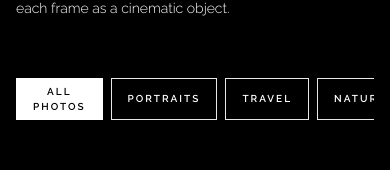
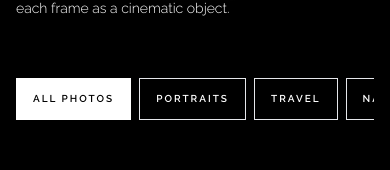
Before and after one commit to thakkar10/portfolio, a Next.js app: page /photography in a window 390 px wide. Shown: the part 363-533 px from the top of the page. Built offline with nearby package versions, Linux system fonts and the light colour scheme; no server answers.

Commit message:
Fix mobile photography filters

```diff
--- a/src/app/photography/page.js
+++ b/src/app/photography/page.js
@@ -72,13 +72,13 @@ function PhotographyContent() {
           transition={{ delay: 0.2, duration: 0.65, ease: [0.16, 1, 0.3, 1] }}
           className="mb-14 overflow-x-auto [scrollbar-width:none] [&::-webkit-scrollbar]:hidden"
         >
-          <div className="mx-auto flex w-max max-w-full items-center gap-2">
+          <div className="mx-auto flex w-max min-w-full items-center gap-2 sm:justify-center">
             {categories.map((cat) => (
               <button
                 key={cat}
                 type="button"
                 onClick={() => setSelectedCategory(cat)}
-                className={`min-h-[42px] border px-4 text-[10px] font-semibold uppercase tracking-[0.2em] transition-all ${
+                className={`min-h-[42px] shrink-0 whitespace-nowrap border px-4 text-[10px] font-semibold uppercase tracking-[0.2em] transition-all ${
                   selectedCategory === cat
                     ? 'border-white bg-white text-black'
                     : 'border-white/12 text-white/56 hover:border-white/35 hover:text-white'
```
